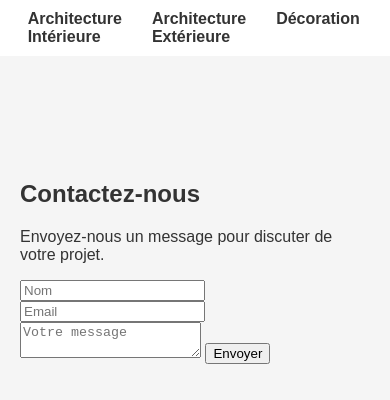
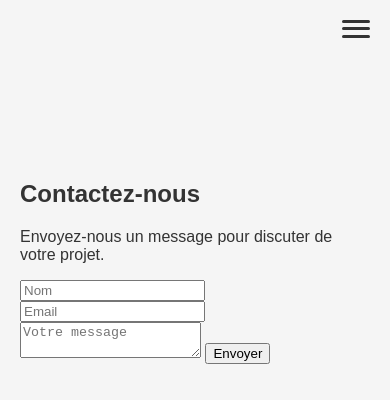
Before and after one commit to paulantonin/pierreolivierlarrieu, a plain HTML site: page contact.html in a window 390 px wide. Drawn offline with Linux system fonts and the light colour scheme.

Commit message:
Ajout menu burger sur mobile

```diff
--- a/contact.html
+++ b/contact.html
@@ -9,15 +9,24 @@
 <body>
   <header id="navbar">
   <nav class="navbar">
-      <ul>
+    <!-- Menu links pour desktop -->
+    <ul class="nav-links">
       <li><a href="index.html">Accueil</a></li>
       <li><a href="architecture-interieure.html">Architecture Intérieure</a></li>
       <li><a href="architecture-exterieure.html">Architecture Extérieure</a></li>
       <li><a href="decoration.html">Décoration</a></li>
       <li><a href="contact.html">Contact</a></li>
     </ul>
+
+    <!-- Burger menu pour mobile -->
+    <div id="burger">
+      <span></span>
+      <span></span>
+      <span></span>
+    </div>
   </nav>
 </header>
+
 
   <section class="contact">
     <h1>Contactez-nous</h1>
```
Also changed, not shown: architecture-exterieure.html (+10 -1 lines), architecture-interieure.html (+10 -1 lines), decoration.html (+10 -1 lines). Lines whose indentation alone changed are shown as unchanged.
